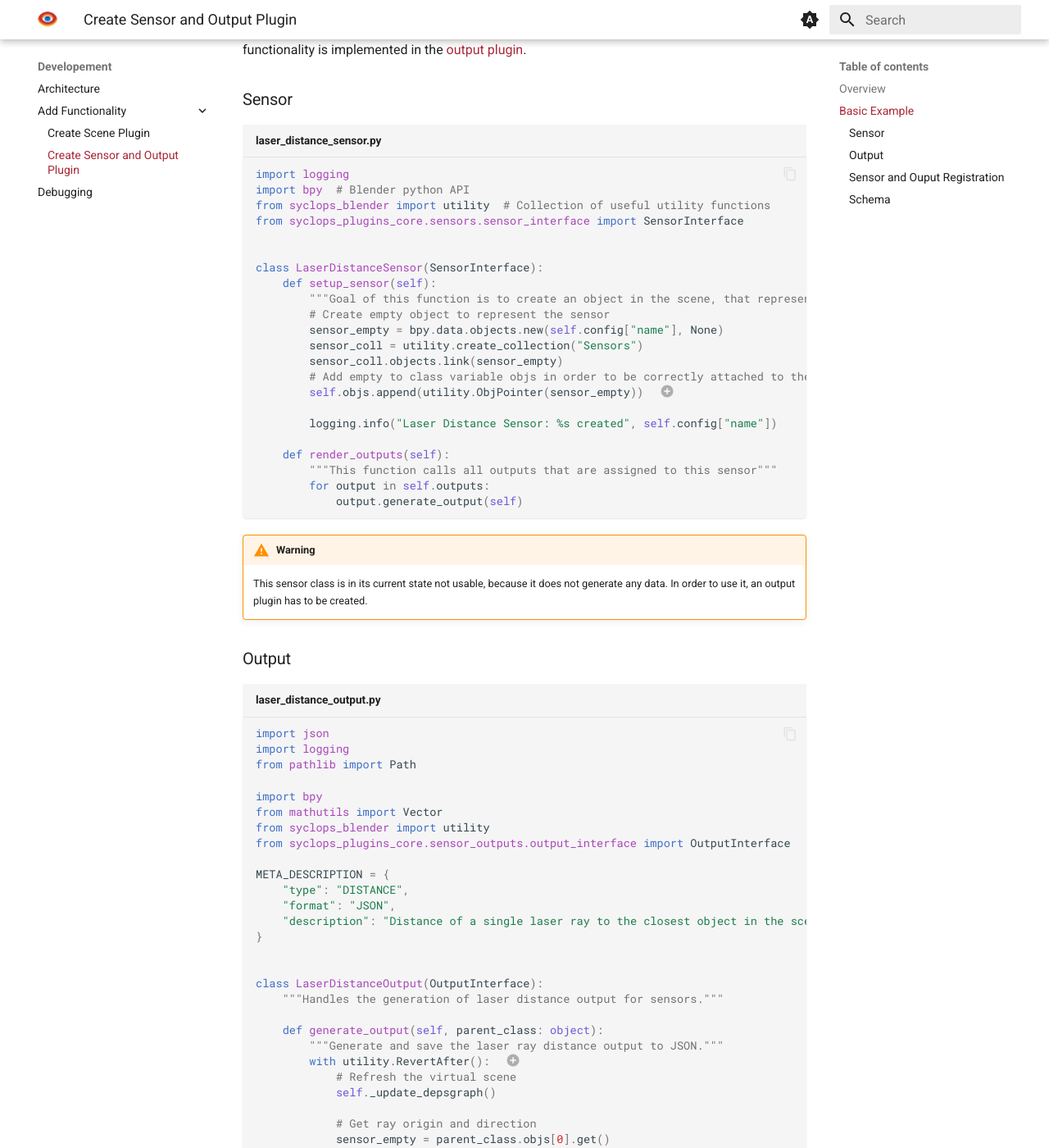
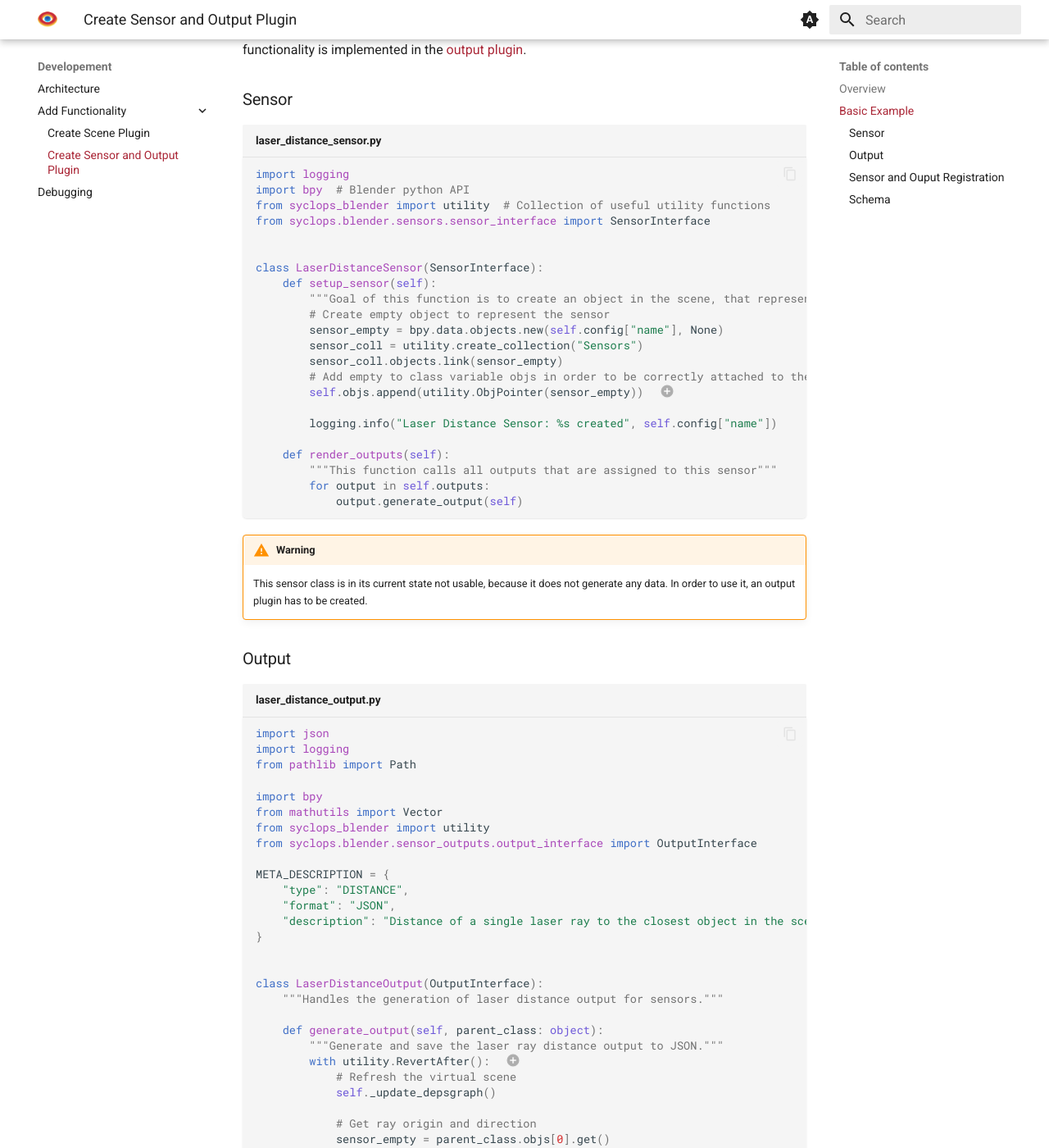
Before and after one commit to DFKI-NI/syclops, an MkDocs documentation site: the page built from docs/docs/developement/add_functionality/create_sensor.md, in a window 1280 px wide and 1400 px high, scrolled down 777 px. Shown: the whole window at 82% size. Built offline with MkDocs 1.6.1 and Material for MkDocs 9.7.7, drawn with Linux system fonts in a browser that asks for light colours.

Commit message:
Update import paths for sensor and output interfaces

```diff
--- a/docs/docs/developement/add_functionality/create_sensor.md
+++ b/docs/docs/developement/add_functionality/create_sensor.md
@@ -17,7 +17,7 @@ Below is a basic example illustrating how a laser distance sensor can be added t
 import logging
 import bpy  # Blender python API
 from syclops_blender import utility  # Collection of useful utility functions
-from syclops_plugins_core.sensors.sensor_interface import SensorInterface
+from syclops.blender.sensors.sensor_interface import SensorInterface
 
 
 class LaserDistanceSensor(SensorInterface):
@@ -52,7 +52,7 @@ from pathlib import Path
 import bpy
 from mathutils import Vector
 from syclops_blender import utility
-from syclops_plugins_core.sensor_outputs.output_interface import OutputInterface
+from syclops.blender.sensor_outputs.output_interface import OutputInterface
 
 META_DESCRIPTION = {
     "type": "DISTANCE",
```
